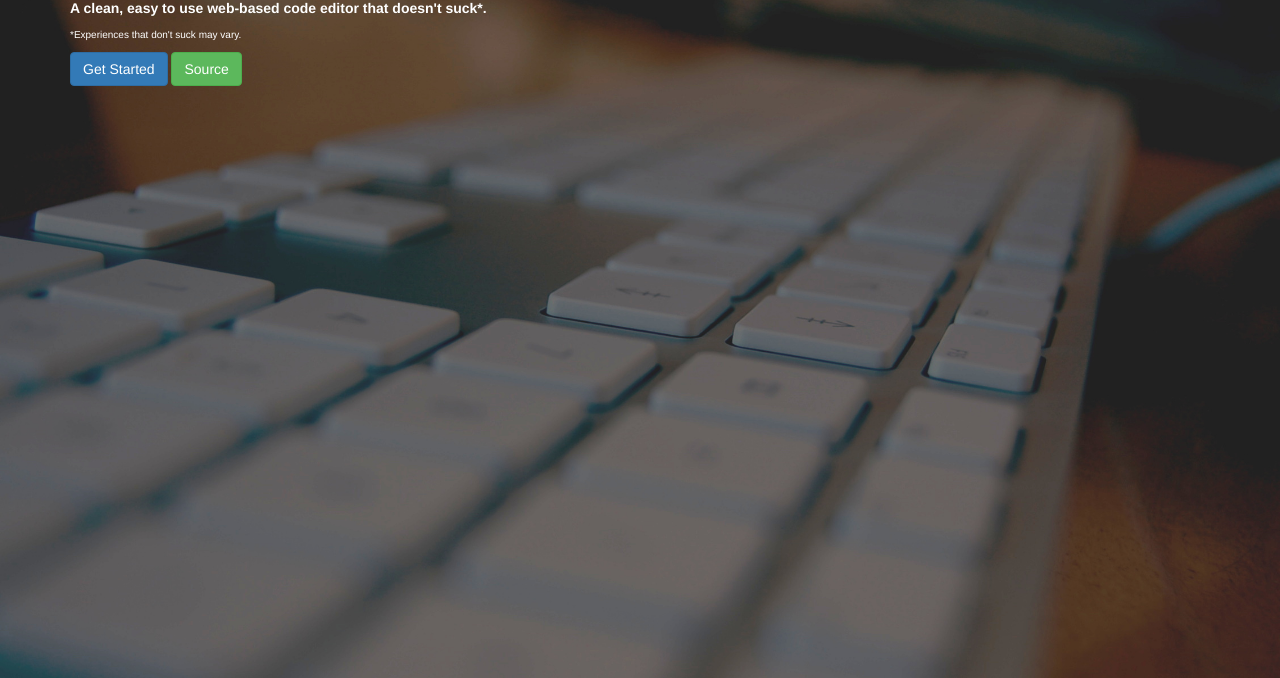
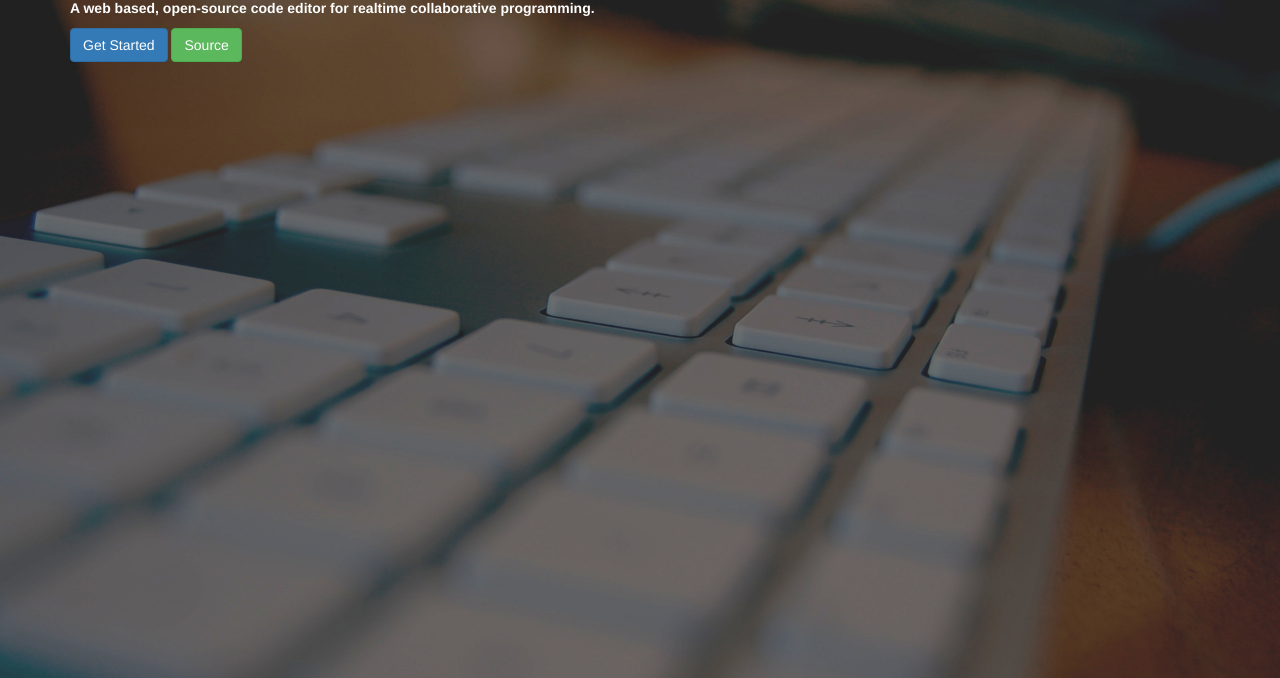
Before and after one commit to Aidanie/codeedit, a plain HTML site: page index.html in a window 1280 px wide. Shown: the part 122-800 px from the top of the page. Drawn offline with Linux system fonts and the light colour scheme.

Commit message:
wording on index

```diff
--- a/index.html
+++ b/index.html
@@ -18,8 +18,7 @@
         <h1>CodeEdit</h1>
         <p>
           <span class="subheading">
-            <b>A clean, easy to use web-based code editor that doesn&#39;t suck*.</b>
-			<p style="font-size:10px"> *Experiences that don't suck may vary. </p>
+            <b>A web based, open-source code editor for realtime collaborative programming.</b>
           </span>
         </p>
         <button type="button" class="btn btn-primary" onclick="window.location.href=&#39;/code&#39;">Get Started</button>
```
